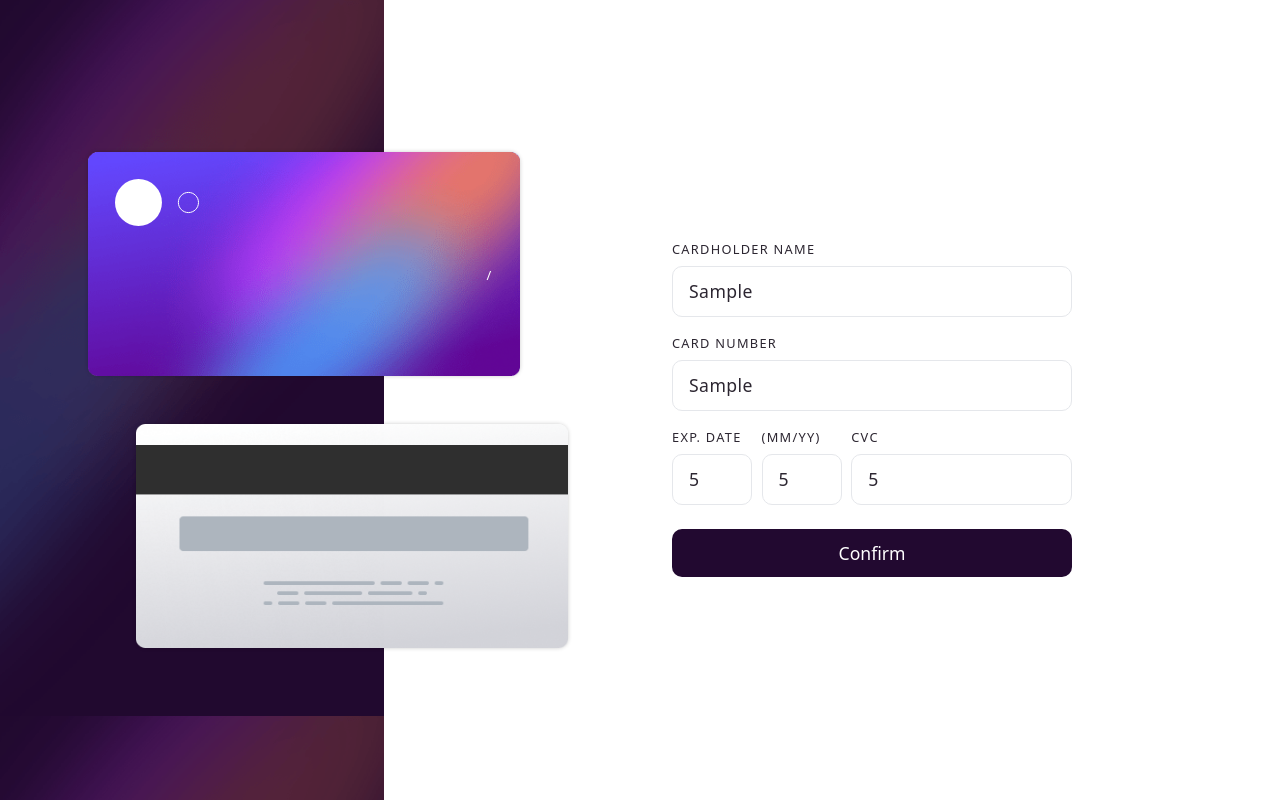
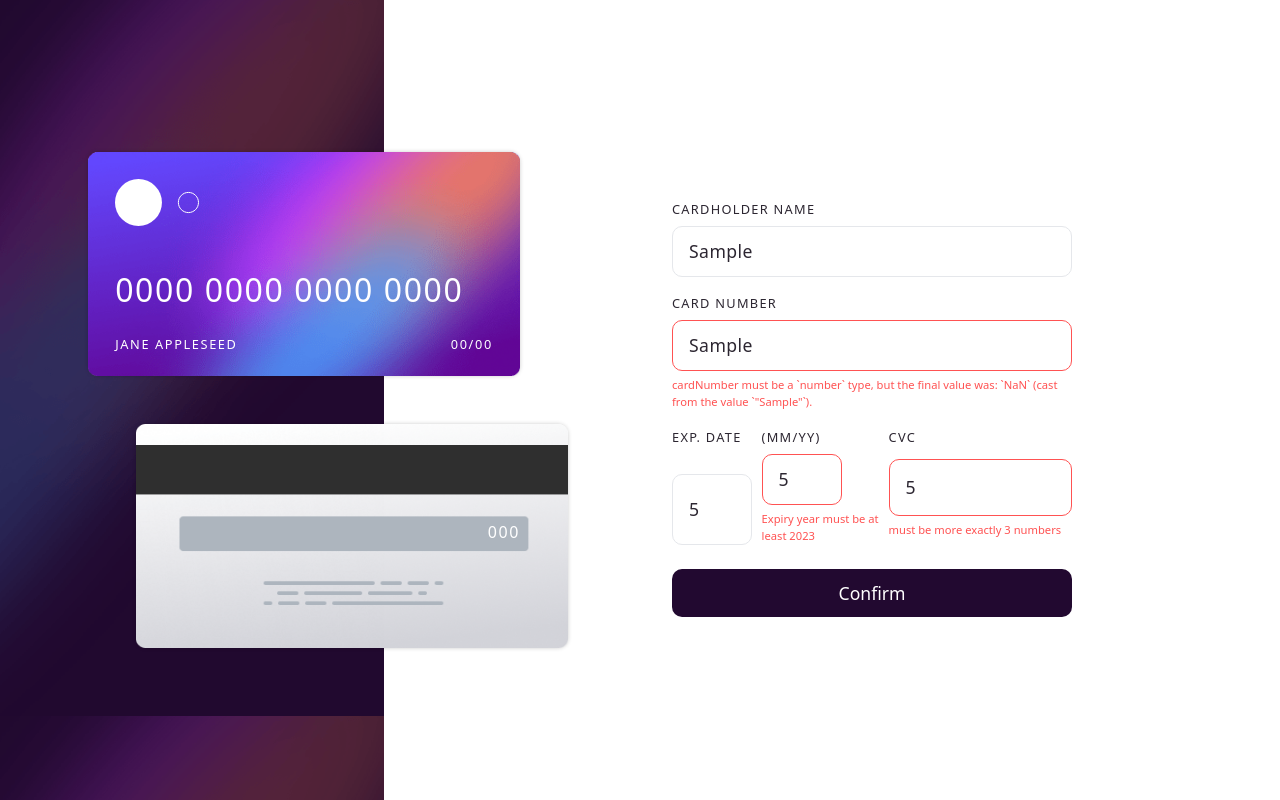
Before and after one commit to Honey-Macss/interactive-card-details-form, a React (Create React App) app: page / in a window 1280 px wide. Both pictures are taken after typing "Sample", "Sample", "5", "5", "5" into the empty fields and a click on the input "Confirm". Built offline with nearby package versions, Linux system fonts and the light colour scheme.

Commit message:
New  functions

```diff
--- a/src/Components/Button.jsx
+++ b/src/Components/Button.jsx
@@ -1,7 +1,7 @@
 
-const Button = ({buttonValue, onClick}) => {
+const Button = ({buttonValue, onClick, submitStatus}) => {
   return (
-    <input onClick={onClick} className=" w-[100%] py-[0.7rem] mt-[1.5rem] text-[1.1rem] text-white font-medium rounded-[10px] cursor-pointer bg-[#220930] " type="submit" value={buttonValue} />
+    <input disabled={submitStatus} onClick={onClick} className={` ${submitStatus && "opacity-[40%]"} w-[100%] py-[0.7rem] mt-[1.5rem] text-[1.1rem] text-white font-medium rounded-[10px] cursor-pointer bg-[#220930] `} type="submit" value={buttonValue} />
   )
 }
 
--- a/src/Components/Completed.jsx
+++ b/src/Components/Completed.jsx
@@ -1,15 +1,32 @@
 import Button from "./Button";
 import check from "./images/icon-complete.svg";
+import { useNavigate } from "react-router-dom";
+import { useContext } from "react";
+import { AppContext } from "../App";
 
 
 const Completed = () => {
+  const {setNameCard, setNumberCard, setMonthCard, setYearCard, setCvcCard} = useContext(AppContext);
+  const navigate = useNavigate();
+
+  const resetCardDetails = async() => {
+    await new Promise((res) => setTimeout(res, 1000));
+    setNameCard("JANE APPLESEED");
+    setNumberCard("0000 0000 0000 0000");
+    setMonthCard("00");
+    setYearCard("00");
+    setCvcCard("000");
+
+    navigate("/");
+  };
+
   return (
     <div className=" bg-[#ffffff] grid place-items-center ml-[5rem] lg1:ml-[0] sm:px-[3rem] mi:px-[1.5rem] mi2:px-[0.7rem] mi:mb-[5rem]">
-        <div className=" w-[25rem] 2xl:w-[20rem] sm:w-[100%] grid place-items-center">
-            <img src={check} alt="complete" />
-            <h1 className=" text-[#1d0929] mt-[2rem] sm:mt-[1.7rem] text-[2rem] mi:text-[1.7rem] font-semibold tracking-widest">THANK YOU!</h1>
-            <p className=" text-[#8e8c90] my-[1.4rem] mi:-[1.0rem] text-[1.1rem] mi:text-[0.9rem] font-medium tracking-wider">We've added your card details</p>
-            <Button buttonValue="Continue" />
+        <div className=" w-[25rem] 2xl:w-[20rem] sm:w-[100%] grid">
+            <img className=" place-self-center" src={check} alt="complete" />
+            <h1 className=" text-[#1d0929] mt-[2rem] sm:mt-[1.7rem] text-[2rem] mi:text-[1.7rem] font-semibold tracking-widest text-center">THANK YOU!</h1>
+            <p className=" text-[#8e8c90] my-[1.4rem] mi:-[1.0rem] text-[1.1rem] mi:text-[0.9rem] font-medium tracking-wider text-center">We've added your card details</p>
+            <Button onClick={resetCardDetails} buttonValue="Continue" />
         </div>
     </div>
   )
--- a/src/Components/DetailInput.jsx
+++ b/src/Components/DetailInput.jsx
@@ -4,18 +4,31 @@ import Inputs from "./Inputs";
 import { useContext } from "react";
 import { AppContext } from "../App";
 import { useFormik } from "formik";
+import { SchemaWay } from "./SchemaWay/SchemaWay";
+import { useNavigate } from "react-router-dom";
 
 const DetailInput = () => {
+  const navigate = useNavigate();
   const {setNameCard, setNumberCard, setMonthCard, setYearCard, setCvcCard} = useContext(AppContext)
 
   const labels = ["CARDHOLDER NAME", "CARD NUMBER", "EXP. DATE", "(MM/YY)", "CVC"];
   const placeHolders = ["e.g. Jane Appleseed", "e.g. 1234 5678 9123 0000", "MM", "YY", "e.g. 123"];
 
-  const onSubmit = (data) => {
-    console.log(data, values.cardNumber);
+  const onSubmit =async(data, actions) => {
+    console.log(data, actions);
+
+    await new Promise((res) => setTimeout(res, 1000));
+    actions.resetForm();
+
+    setNameCard(values.cardHolderName);
+    setNumberCard(values.cardNumber);
+    setMonthCard(values.expiryDateMm);
+    setYearCard(values.expiryDateYy);
+    setCvcCard(values.cvc);
+    navigate("/completed");
   };
 
-  const {handleSubmit, values, setFieldValue } = useFormik({
+  const { handleSubmit, values, setFieldValue, errors, touched, isSubmitting } = useFormik({
     initialValues: {
       cardHolderName: "",
       cardNumber: "",
@@ -23,22 +36,25 @@ const DetailInput = () => {
       expiryDateYy: "",
       cvc: "",
     },
+    validationSchema: SchemaWay,
     onSubmit,
   });
+
+  console.log(errors.cvc);
 
   return (
     <div className=" bg-[#ffffff] flex justify-center items-center sm:px-[3rem] mi:px-[1.5rem] mi2:px-[0.7rem] mi:mb-[5rem]">
         <form onSubmit={handleSubmit} className=" w-[25rem]  2xl:w-[20rem] sm:w-[100%] ml-[5rem] lg1:ml-[0]" >
-          <Inputs value={values.cardHolderName} setValue={((e) => {setFieldValue("cardHolderName", e.target.value); setNameCard(values.cardHolderName);})} label={labels[0]} placeHolders={placeHolders[0]} type="text" />
-          <Inputs value={values.cardNumber} setValue={((e) => {setFieldValue("cardNumber", e.target.value); setNumberCard(values.cardNumber);})} label={labels[1]} placeHolders={placeHolders[1]} type="text" />
+          <Inputs touched={touched.cardHolderName} errors={errors.cardHolderName} value={values.cardHolderName} setValue={((e) => {setFieldValue("cardHolderName", e.target.value); })} label={labels[0]} placeHolders={placeHolders[0]} type="text" />
+          <Inputs touched={touched.cardNumber} errors={errors.cardNumber} value={values.cardNumber} setValue={((e) => {setFieldValue("cardNumber", e.target.value); })} label={labels[1]} placeHolders={placeHolders[1]} type="text" />
 
           <span className=" flex gap-[0.6rem] mi:gap-[0.4rem]">
-            <Inputs value={values.expiryDateMm} setValue={((e) => {setFieldValue("expiryDateMm", e.target.value); setMonthCard(values.expiryDateMm);})} label={labels[2]} placeHolders={placeHolders[2]} type="number" width="w-[5rem]" />
-            <Inputs value={values.expiryDateYy} setValue={((e) => {setFieldValue("expiryDateYy", e.target.value); setYearCard(values.expiryDateYy);})}  label={labels[3]} placeHolders={placeHolders[3]} type="number" width="w-[5rem]" />
-            <Inputs value={values.cvc} setValue={((e) => {setFieldValue("cvc", e.target.value); setCvcCard(values.cvc);})} label={labels[4]} placeHolders={placeHolders[4]} type="number" width="w-[100%]" />
+            <Inputs touched={touched.expiryDateMm} errors={errors.expiryDateMm} value={values.expiryDateMm} setValue={((e) => {setFieldValue("expiryDateMm", e.target.value.slice(0, 2)); })} label={labels[2]} placeHolders={placeHolders[2]} type="number" width="w-[5rem]" />
+            <Inputs touched={touched.expiryDateYy} errors={errors.expiryDateYy} value={values.expiryDateYy} setValue={((e) => {setFieldValue("expiryDateYy", e.target.value.slice(0, 4)); })}  label={labels[3]} placeHolders={placeHolders[3]} type="number" width="w-[5rem]" />
+            <Inputs touched={touched.cvc} errors={errors.cvc} value={values.cvc} setValue={((e) => {setFieldValue("cvc", e.target.value.slice(0, 3));  })} label={labels[4]} placeHolders={placeHolders[4]} type="number" width="w-[100%]" />
           </span>
 
-          <Button  buttonValue="Confirm" />
+          <Button submitStatus={isSubmitting} buttonValue="Confirm" />
 
         </form>
     </div>
--- a/src/Components/Inputs.jsx
+++ b/src/Components/Inputs.jsx
@@ -1,12 +1,11 @@
 
-const Inputs = ({label, type, placeHolders, width, value, setValue }) => {
+const Inputs = ({label, type, placeHolders, width, value, setValue, errors, touched, handleBlur }) => {
 
   return (
     <div className=" grid ">
         <label htmlFor="" className=" mt-[1.1rem] mi:mt-[0.9rem] text-[#2c2631] text-[0.8rem] mi:text-[0.7rem] tracking-widest font-medium">{label}</label>
-        <input value={value} onChange={setValue} maxLength={2} className= {` ${width} mt-[0.4rem] text-[#2c2631] text-[1.1rem] mi:text-[0.9rem] border-[1px] hover:border-[#742191] cursor-pointer outline-none rounded-[10px] p-[0.7rem_0_0.7rem_1rem] font-medium tracking-wide`} type={type} placeholder={placeHolders} />
-        {/* {errors && <p className=" text-[hsl(0,_100%,_66%)] mt-[0.4rem] text-[0.7rem] font-medium">{errors}</p>} */}
-        {/* <p className=" text-[hsl(0,_100%,_66%)] mt-[0.4rem] text-[0.7rem] font-medium">{errors}</p> */}
+        <input value={value} onChange={setValue} onBlurCapture={handleBlur} className= {` ${width} mt-[0.4rem] text-[#2c2631] text-[1.1rem] mi:text-[0.9rem] border-[1px] hover:border-[#742191] ${errors && touched ? "border-[hsl(0,_100%,_66%)]" : ""} cursor-pointer outline-none rounded-[10px] p-[0.7rem_0_0.7rem_1rem] font-medium tracking-wide`} type={type} placeholder={placeHolders} />
+        {errors && touched ? <p className=" text-[hsl(0,_100%,_66%)] mt-[0.4rem] text-[0.7rem] font-medium">{errors}</p> : ""}
     </div>
   )
 }
--- a/src/Components/SchemaWay/SchemaWay.jsx
+++ b/src/Components/SchemaWay/SchemaWay.jsx
@@ -6,8 +6,8 @@ const dates = new Date();
 
 export const SchemaWay = yup.object().shape({
     cardHolderName: yup.string().required("Can't be blank"),
-    cardNumber: yup.number("Wrong format, numbers only").required("Can't be blank"),
-    expiryDateMm: yup.number().positive().integer("djsbdjsd").required("Can't be blank"),
+    cardNumber: yup.number().required("Can't be blank"),
+    expiryDateMm: yup.number().positive().integer("").required("Can't be blank"),
     expiryDateYy: yup.number().positive().min(currentYear, `Expiry year must be at least ${currentYear}`).integer().required("Can't be blank "),
-    cvc: yup.number().positive().integer().required("Can't be blank"),
+    cvc: yup.number().positive().test("len", "must be more exactly 3 numbers", val => val && val.toString().length === 3).integer().required("Can't be blank"),
   });
```
